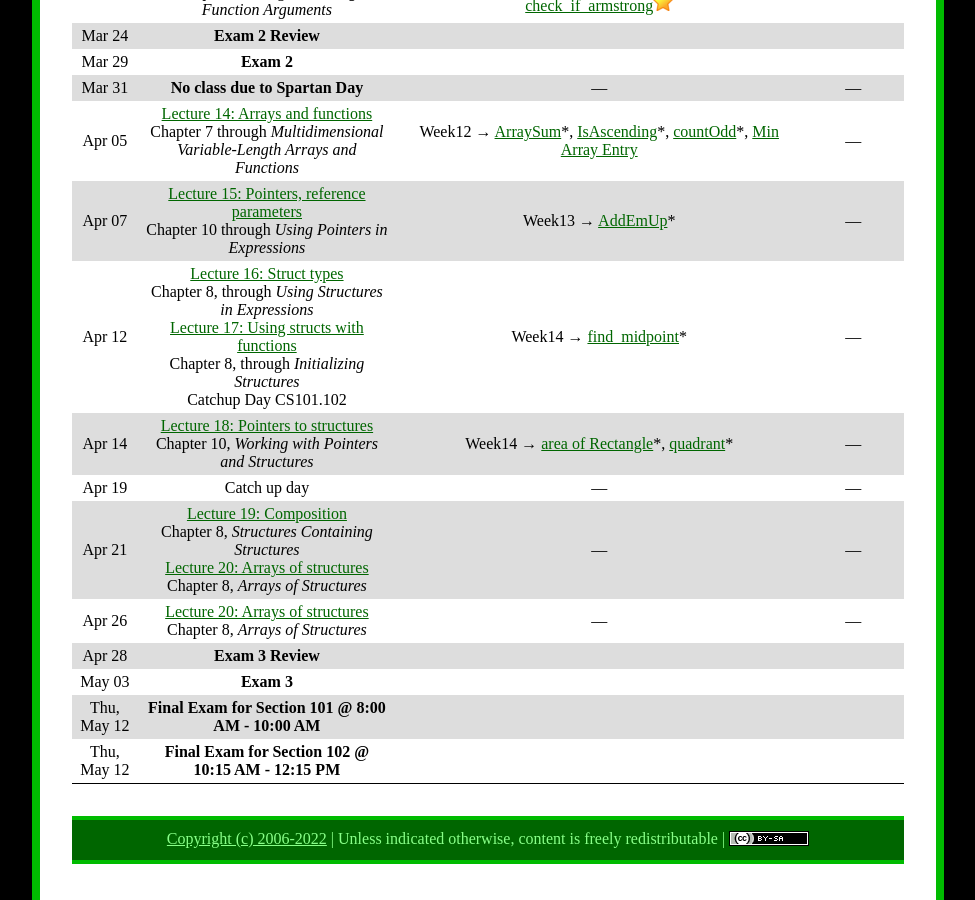
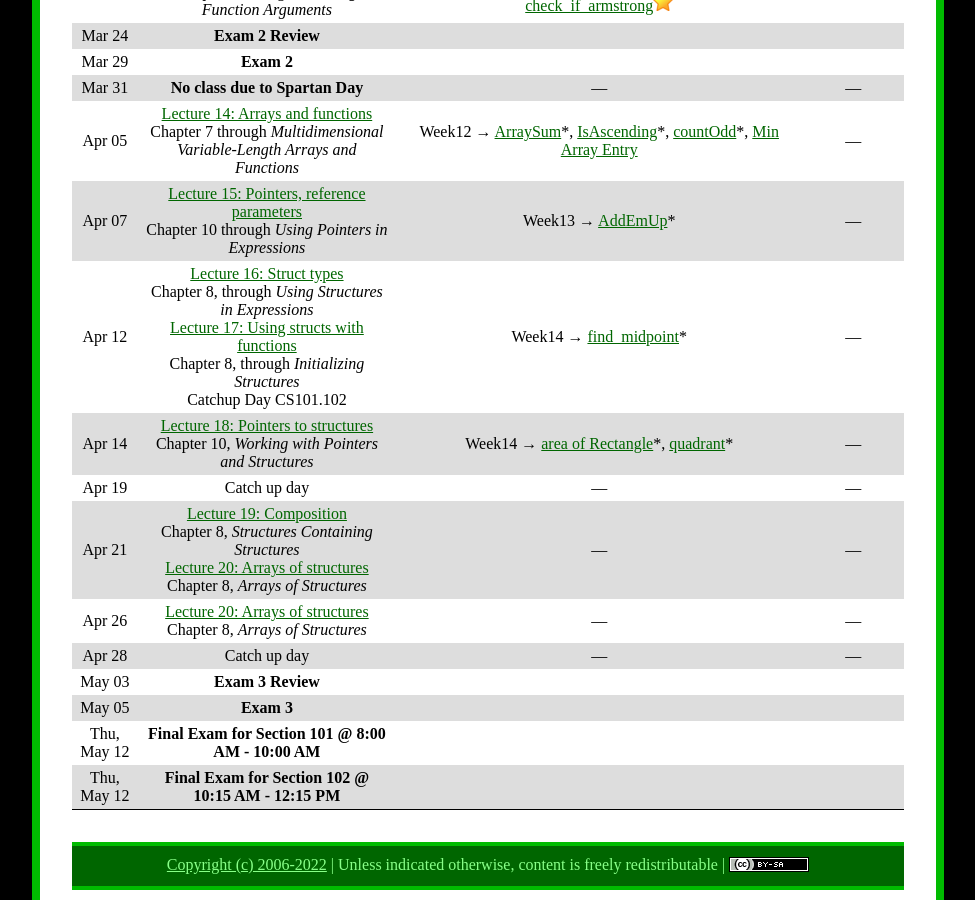
Before and after one commit to ycpcs/cs101-spring2022, a Jekyll site: the page built from schedule.md, in a window 1280 px wide and 900 px high, scrolled down 1192 px. Shown: the whole window, without its empty margins (152-1127 px from the left). Built offline with Jekyll 4.4.1, drawn with Linux system fonts in a browser that asks for light colours.

Commit message:
Added Catchup day and moved the exam 3 to the following week

```diff
--- a/schedule.md
+++ b/schedule.md
@@ -39,8 +39,9 @@ Apr 14 | [Lecture 18: Pointers to structures](lectures/lecture18.html)<br>Chapte
 Apr 19 | Catch up day | &mdash; | &mdash;
 Apr 21 | [Lecture 19: Composition](lectures/lecture19.html)<br>Chapter 8, *Structures Containing Structures*<br>[Lecture 20: Arrays of structures](lectures/lecture20.html)<br>Chapter 8, *Arrays of Structures* | &mdash; | &mdash;
 Apr 26 | [Lecture 20: Arrays of structures](lectures/lecture20.html)<br>Chapter 8, *Arrays of Structures* | &mdash; | &mdash;
-Apr 28 | **Exam 3 Review**| |
-May 03 | **Exam 3**| |
+Apr 28 | Catch up day | &mdash; | &mdash;
+May 03 | **Exam 3 Review**| |
+May 05 | **Exam 3**| |
 Thu, May 12| **Final Exam for Section 101 @ 8:00 AM - 10:00 AM**
 Thu, May 12| **Final Exam for Section 102 @ 10:15 AM - 12:15 PM**
 
```
